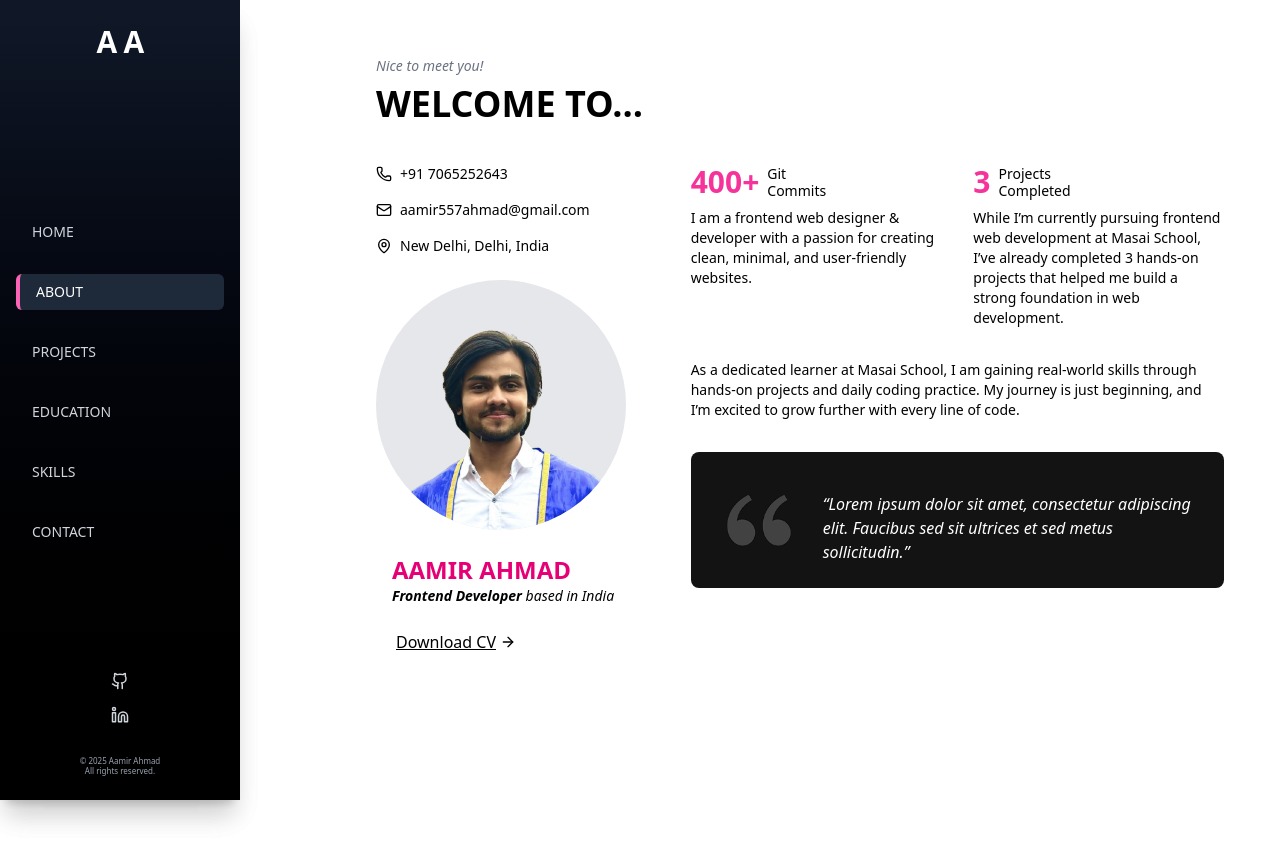
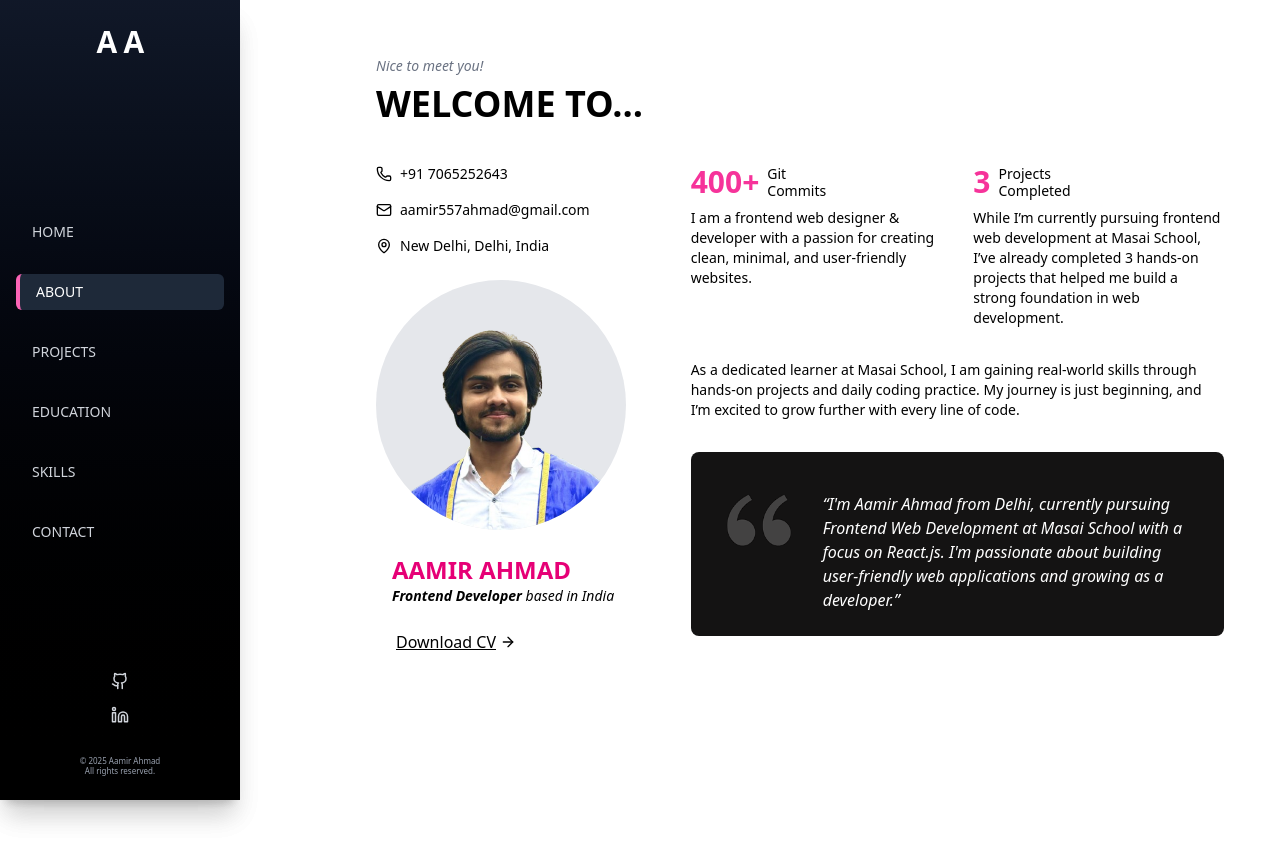
Before and after one commit to Aamir-786687/Portfolio, a React (Vite) app in the folder portfolio_react/: page /about in a window 1280 px wide. Built offline with nearby package versions, Linux system fonts and the light colour scheme.

Commit message:
Portfolio added

```diff
--- a/portfolio_react/src/pages/About.jsx
+++ b/portfolio_react/src/pages/About.jsx
@@ -101,8 +101,8 @@ export default function About() {
               <div className="bg-[#141313] text-white p-6 rounded-lg italic text-xl flex items-start space-x-4">
                 <img src={emage} alt="quote" className="w-18 h-18 m-2" />
                 <p className="mt-4 ml-5 text-base">
-                  “Lorem ipsum dolor sit amet, consectetur adipiscing elit.
-                  Faucibus sed sit ultrices et sed metus sollicitudin.”
+                  “I'm Aamir Ahmad from Delhi, currently pursuing Frontend Web Development at Masai School with a focus on React.js.
+                  I'm passionate about building user-friendly web applications and growing as a developer.”
                 </p>
               </div>
             </div>
--- a/portfolio_react/src/pages/Projects.jsx
+++ b/portfolio_react/src/pages/Projects.jsx
@@ -7,6 +7,7 @@ import { ArrowUpRight, Globe, Github } from "lucide-react";
 import Shopkart from "../assets/Flipkart.png";
 import ebay from "../assets/E-bay.png";
 import cinema from "../assets/jio.png";
+import portfolio from '../assets/Portfolio.png'
 
 export default function Projects() {
   const [projects, setProjects] = useState([]);
@@ -16,6 +17,7 @@ export default function Projects() {
     Shopkart,
     ebay,
     cinema,
+    portfolio,
   };
 
   useEffect(() => {
@@ -35,9 +37,7 @@ export default function Projects() {
           <div className="grid grid-cols-1 md:grid-cols-2 gap-6">
             {projects.map((project) => (
               <div key={project.id} className="relative group">
-                <img
-                  src={imageMap[project.image]}
-                  alt={project.title}
+                <img src={imageMap[project.image]} alt={project.title}
                   className="w-[580px] h-[280px] p-2 object-cover rounded-lg border-[3px] border-black"
                 />
                 <div className="mt-2">
--- a/portfolio_react/src/pages/education/educationData.json
+++ b/portfolio_react/src/pages/education/educationData.json
@@ -61,7 +61,18 @@
             "source": "https://github.com/Aamir-786687/Projects_Solo/tree/main/Jio_Cinema",
             "description": "A streaming app interface clone for movies and series display with search functionality.",
             "techStack": "React, HTML,  CSS and Firebase"
-        }
+        },
+        {
+            "id": 4,
+            "title": "Personal Portfolio",
+            "days": "6 days work",
+            "image": "portfolio",
+            "live": "#",
+            "source": "https://github.com/Aamir-786687/Portfolio/tree/main/portfolio_react",
+            "description": "A personal portfolio website showcasing skills, projects, and experience with smooth UI, animations, and responsive design.",
+            "techStack": "React, HTML, CSS and Firebase"
+          }
+
     ],
     "technicalSkills": [
         {
```
Also changed, not shown: portfolio_react/src/assets/Portfolio.png (added).
